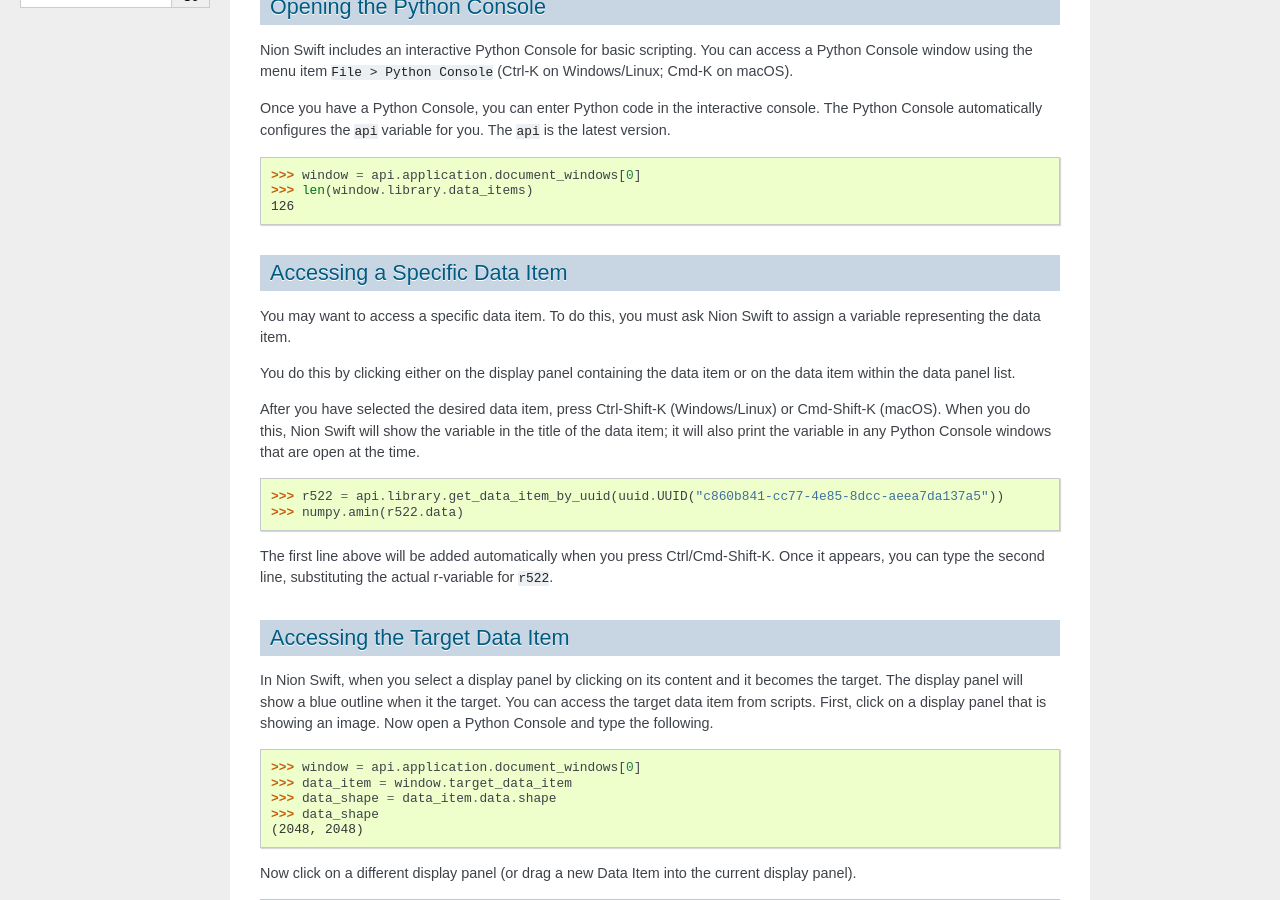
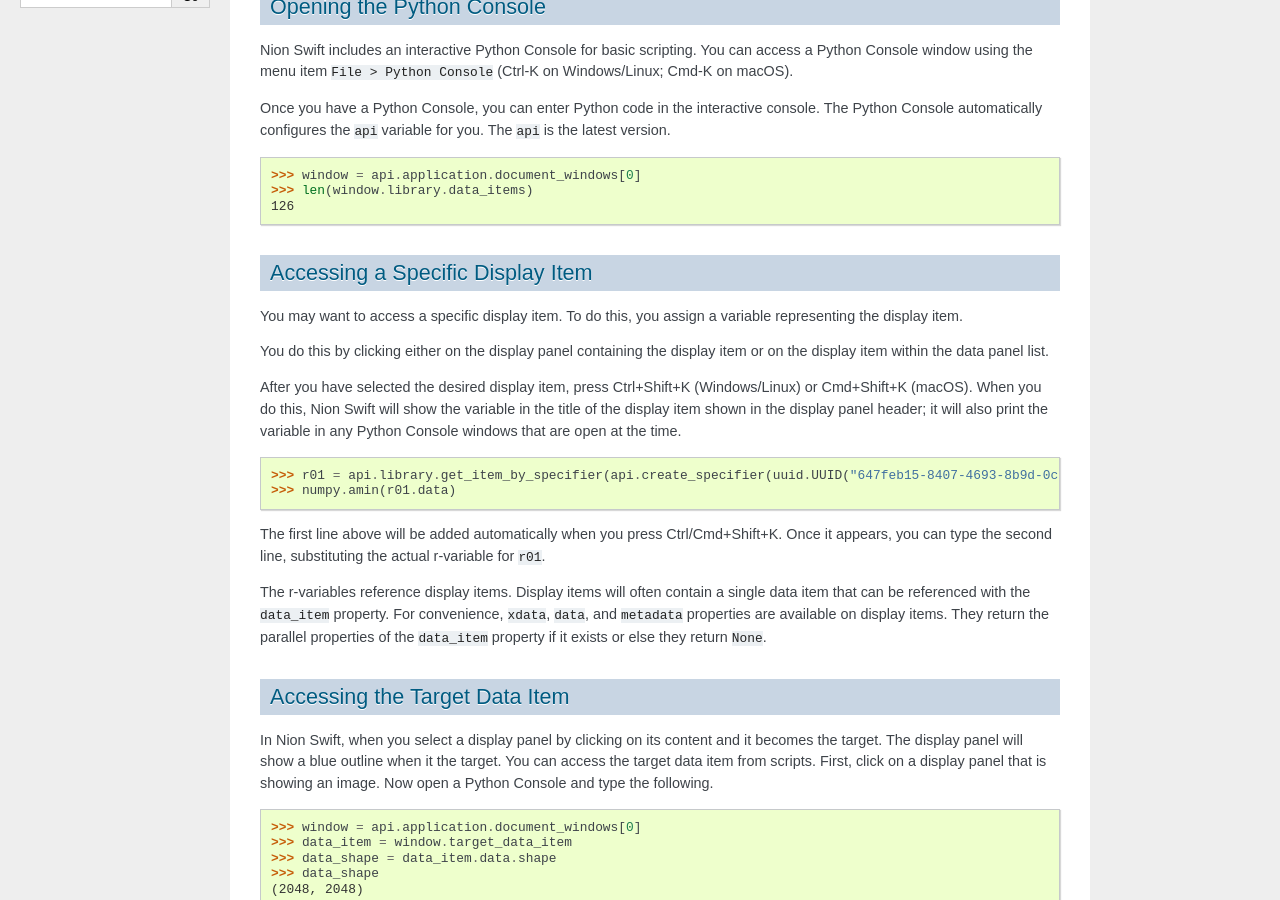
Before and after one commit to nion-software/nionswift, a Sphinx documentation site: the page built from docs/api/scripting.rst, in a window 1280 px wide and 900 px high, scrolled down 1013 px. Built offline with Sphinx 7.4.7, drawn with Linux system fonts in a browser that asks for light colours; some of the changed text lies outside the part shown.

Commit message:
Update documentation to reflect new r-var behavior.

```diff
--- a/docs/api/scripting.rst
+++ b/docs/api/scripting.rst
@@ -36,22 +36,20 @@ configures the ``api`` variable for you. The ``api`` is the latest version. ::
    >>> len(window.library.data_items)
    126
 
-Accessing a Specific Data Item
-------------------------------
-You may want to access a specific data item. To do this, you must ask Nion Swift to assign a variable representing the
-data item.
+Accessing a Specific Display Item
+---------------------------------
+You may want to access a specific display item. To do this, you assign a variable representing the display item.
 
-You do this by clicking either on the display panel containing the data item or on the data item within the data panel list.
+You do this by clicking either on the display panel containing the display item or on the display item within the data panel list.
 
-After you have selected the desired data item, press Ctrl-Shift-K (Windows/Linux) or Cmd-Shift-K (macOS). When you do this,
-Nion Swift will show the variable in the title of the data item; it will also print the variable in any Python Console windows
-that are open at the time. ::
+After you have selected the desired display item, press Ctrl+Shift+K (Windows/Linux) or Cmd+Shift+K (macOS). When you do this, Nion Swift will show the variable in the title of the display item shown in the display panel header; it will also print the variable in any Python Console windows that are open at the time. ::
 
-   >>> r522 = api.library.get_data_item_by_uuid(uuid.UUID("c860b841-cc77-4e85-8dcc-aeea7da137a5"))
-   >>> numpy.amin(r522.data)
+   >>> r01 = api.library.get_item_by_specifier(api.create_specifier(uuid.UUID("647feb15-8407-4693-8b9d-0cec90e94b7c"), None))
+   >>> numpy.amin(r01.data)
 
-The first line above will be added automatically when you press Ctrl/Cmd-Shift-K. Once it appears, you can type the second
-line, substituting the actual r-variable for ``r522``.
+The first line above will be added automatically when you press Ctrl/Cmd+Shift+K. Once it appears, you can type the second line, substituting the actual r-variable for ``r01``.
+
+The r-variables reference display items. Display items will often contain a single data item that can be referenced with the ``data_item`` property. For convenience, ``xdata``, ``data``, and ``metadata`` properties are available on display items. They return the parallel properties of the ``data_item`` property if it exists or else they return ``None``.
 
 Accessing the Target Data Item
 ------------------------------
```
